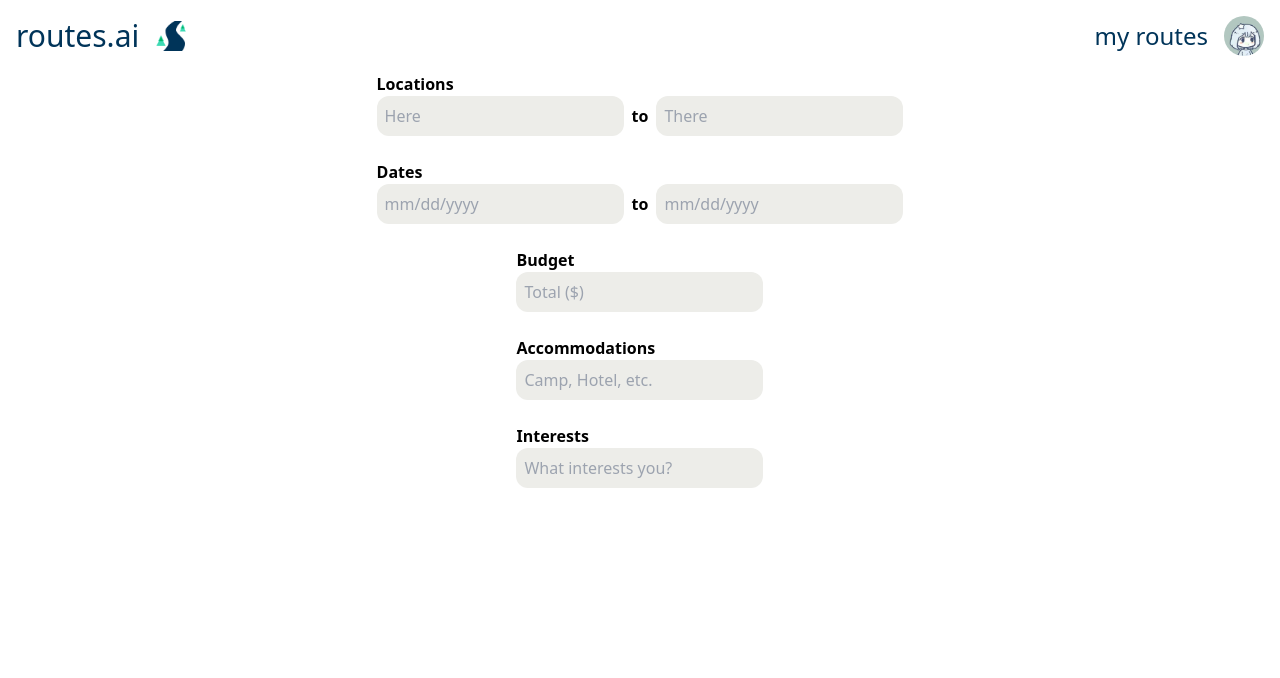
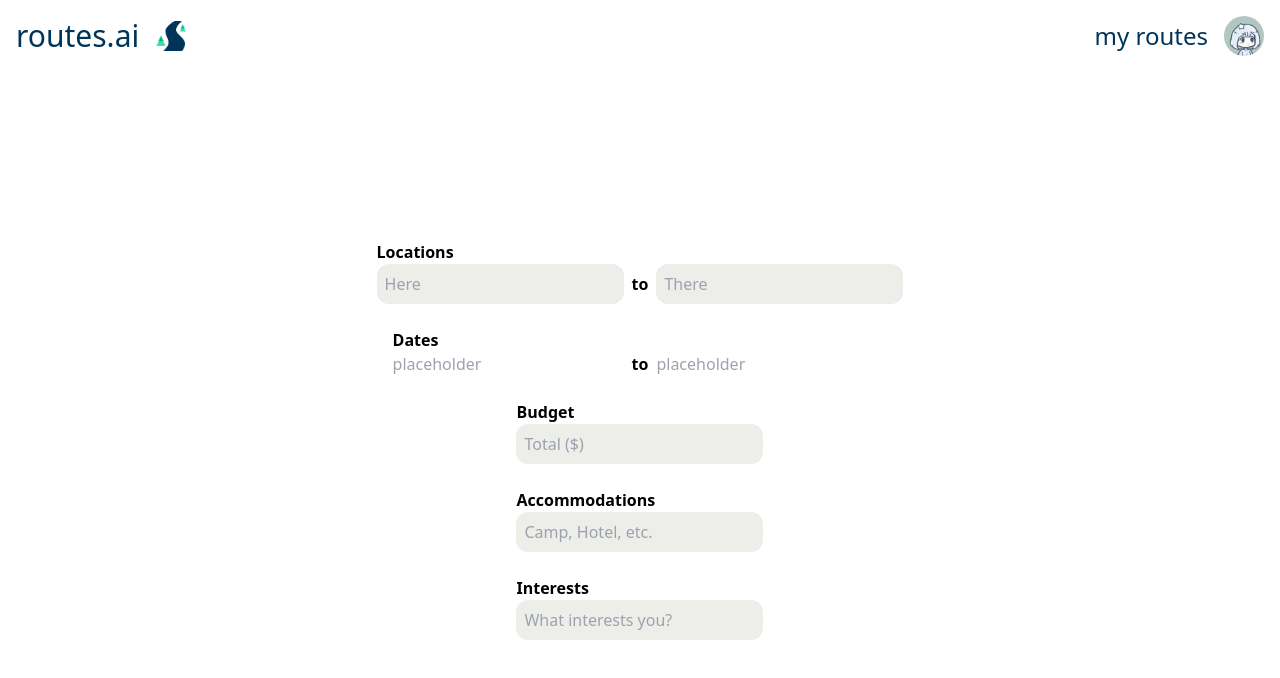
Before and after one commit to tanno1/intro_proj_client, a React (Vite) app: page /activities in a window 1280 px wide. Shown: the top 678 px of the page. Built offline with nearby package versions, Linux system fonts and the light colour scheme.

Commit message:
added calender to dates, need to format

```diff
--- a/package.json
+++ b/package.json
@@ -14,8 +14,10 @@
     "@react-google-maps/api": "^2.19.2",
     "@supabase/supabase-js": "^2.39.3",
     "react": "^18.2.0",
+    "react-datepicker": "^6.1.0",
     "react-dom": "^18.2.0",
     "react-router-dom": "^6.21.3",
+    "react-typing-effect": "^2.0.5",
     "use-places-autocomplete": "^4.0.1"
   },
   "devDependencies": {
--- a/src/components/activities/Activities.jsx
+++ b/src/components/activities/Activities.jsx
@@ -3,6 +3,7 @@ import ResetSearchbar from '../common/ResetSearchbar';
 import TagButton from '../common/TagButton';
 import NewSearchbar from '../common/newSearchbar';
 import Header from '../common/Header';
+import CalenderSearch from '../common/CalenderSearch';
 
 const AddedTag = ({ tag, onRemove }) => {
     return (
@@ -66,7 +67,7 @@ const Activities = ({ searchbarWidth }) => {
             <div id="header" className='w-full'>
                 <Header />
             </div>
-            <div id="main-body" className='flex flex-col items-center justify-between mx-auto space-y-6 w-fit'>
+            <div id="main-body" className='flex flex-col items-center justify-center mx-auto space-y-6 w-fit' style={{ height: "calc(100vh - 64px)" }}>
                 <div className="input-group">
                     <p className="text-left font-semibold">Locations</p>
                     <div className='flex flex-row space-x-2 items-center'>
@@ -78,9 +79,9 @@ const Activities = ({ searchbarWidth }) => {
                 <div className="input-group">
                     <p className="text-left font-semibold">Dates</p>
                     <div className='flex flex-row space-x-2 items-center'>
-                        <NewSearchbar placeholder={'mm/dd/yyyy'} />
+                        <CalenderSearch placeholder={'Start Date'} />
                         <p className="text-left ml-2 font-semibold">to</p>
-                        <NewSearchbar placeholder={'mm/dd/yyyy'} />
+                        <CalenderSearch placeholder={'End Date'} />
                     </div>
                 </div>
                 <div className="input-group">
--- /dev/null
+++ b/src/components/common/CalenderSearch.jsx
@@ -0,0 +1,18 @@
+import React, { useState } from 'react'
+import DatePicker from 'react-datepicker';
+import 'react-datepicker/dist/react-datepicker.css';
+
+const CalenderSearch = () => {
+    const [startDate, setStardDate] = useState(null);
+
+  return (
+    <DatePicker
+        selected={startDate}
+        onChange={(date) => setStardDate(date)}
+        dateFormat={"MM/dd/yyyy"}
+        placeholderText='placeholder'
+    />
+  )
+}
+
+export default CalenderSearch
```
